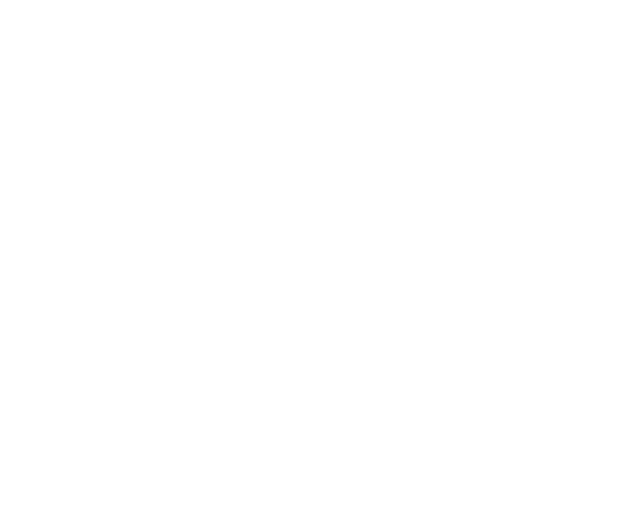
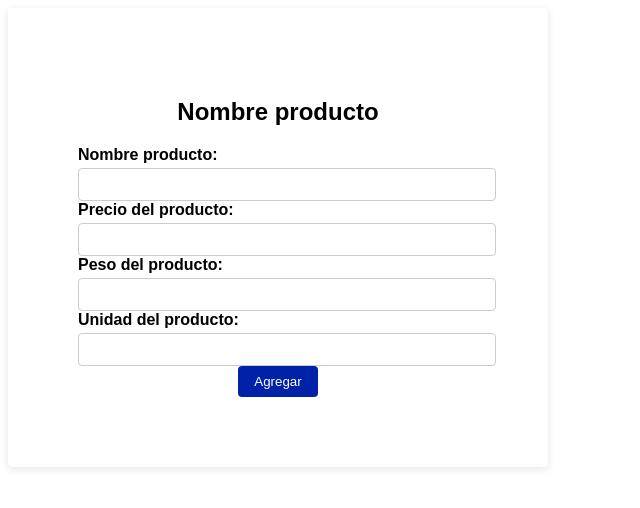
Before and after one commit to 7Ragnaro7/proyectoPruebas, a React (Vite) app: page /addItem in a window 1280 px wide. Before the commit this address had no page. Shown: the top 508 px of the page, without its empty margins (0-640 px from the left). Built offline with nearby package versions, Linux system fonts and the light colour scheme.

Commit message:
Agregar producto a la tienda

```diff
--- a/src/app.jsx
+++ b/src/app.jsx
@@ -4,6 +4,7 @@ import { Register } from './components/register/register';
 import { AdmRegister } from './components/register-admin/register-admin';
 import { Welcome } from './components/welcome/welcome';
 import { Logout } from './components/logout/logout';
+import { Item } from './components/createItem/item';
 
 function App () {
     return(
@@ -13,6 +14,7 @@ function App () {
             <Route path='/register' element={<Register/>} />
             <Route path='/register/admin' element={<AdmRegister/>} />
             <Route path='/logout' element={<Logout/>} />
+            <Route path='/addItem' element={<Item/>} />
         </Routes>
     );
 }
--- /dev/null
+++ b/src/components/createItem/item.jsx
@@ -0,0 +1,83 @@
+import { useState } from 'react';
+import axios from 'axios';
+import { useNavigate } from 'react-router-dom';
+import './item.css';
+
+export function Item() {
+    const [name, setName] = useState('');
+    const [price, setPrice] = useState('');
+    const [weight, setWeight] = useState('');
+    const [unit, setUnit] = useState('');
+    const navigate = useNavigate();
+    const jwt_token = localStorage.getItem('token');
+
+    const handleSubmit = async (event) => {
+        event.preventDefault();
+        try{
+            const response = await axios.post('http://127.0.0.1:5000/product/create',{
+                data: {
+                    name: name,
+                    price: price,
+                    weight: weight,
+                    unit: unit
+                }
+            },{
+                headers:{
+                    'x-access-tokens': jwt_token
+                }
+            });
+            console.log(response.data);
+            navigate('/welcome');
+        }
+        catch(error){
+            console.error(error);
+        }
+    };
+
+    return(
+        <div className="add-item-container">
+            <form onSubmit={handleSubmit} className="add-item-form">
+                <h2 className="name-title">Nombre producto</h2>
+                    <div className="product-input-container">
+                        <label className="name-label">
+                            Nombre producto:
+                            <input
+                                type='name'
+                                value={name}
+                                onChange={event => setName(event.target.value)}
+                                className="name-input"
+                            />
+                        </label>
+                        <label className="price-label">
+                            Precio del producto:
+                            <input
+                                type='price'
+                                value={price}
+                                onChange={event => setPrice(event.target.value)}
+                                className="price-input"
+                            />
+                        </label>
+                        <label className="weight-label">
+                            Peso del producto:
+                            <input
+                                type='weight'
+                                value={weight}
+                                onChange={event => setWeight(event.target.value)}
+                                className="weight-input"
+                            />
+                        </label>
+                        <label className="unit-label">
+                            Unidad del producto:
+                            <input
+                                type='unit'
+                                value={unit}
+                                onChange={event => setUnit(event.target.value)}
+                                className="unit-input"
+                            />
+                        </label>
+                    </div>
+                    <button type='submit' className='add-product-button'>Agregar</button>
+            </form>
+        </div>
+    );
+}
--- a/src/components/welcome/welcome.jsx
+++ b/src/components/welcome/welcome.jsx
@@ -1,6 +1,7 @@
 import { useNavigate } from 'react-router-dom';
 import { useEffect } from 'react';
 import axios from 'axios';
+import { Link } from 'react-router-dom';
 
 export function Welcome() {
     const navigate = useNavigate();
@@ -47,7 +48,10 @@ export function Welcome() {
             <h1>
                 Welcome {localStorage.getItem('username')}!
             </h1>
-            Esta es la página que se redirige cuando inicia sesión satisfactoriamente.
+                <p className="add-item-link">
+                    Agregar producto{' '}
+                    <Link to='/addItem' className="item-link">Agregar</Link>
+                </p>
         </div>
 
     )
```
Also changed, not shown: src/components/createItem/item.css (added).
